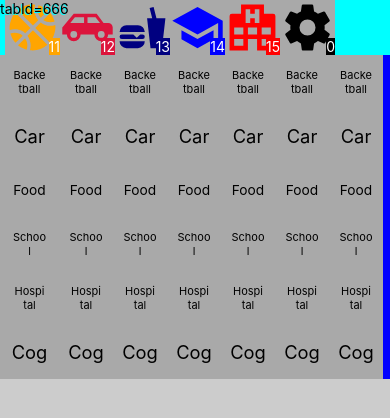
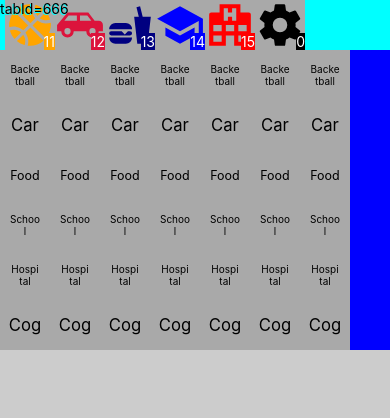
Before and after one commit to rokashevich/tiary, a React Native app: screen / in a window 390 px wide. Shown: the top 418 px of the page. Built offline with nearby package versions, Linux system fonts and the light colour scheme.

Commit message:
Заменил прокидывание props на контекст

```diff
--- a/App.js
+++ b/App.js
@@ -5,28 +5,30 @@ import { Icons, Backetball, Car, School, Food, Cog } from './Icons';
 import { Categories, Tables, DATA } from './Db';
 import AppContext from './AppContext';
 
-const ButtonsRow = (props) => {
-    const c = useContext(AppContext);
+const ButtonsRow = () => {
+    const context = useContext(AppContext);
     const categories = Categories
 
     return categories.map((item) => (
         <TouchableOpacity
-            onPress={() => { c.setTabId(item.id) }}
-            style={{ background: item.id == c.tabId ? 'gray' : 'darkgray' }}>
-            <Icons name={item.name} color={item.color} size={props.geometry.size} />
+            onPress={() => { context.setTabId(item.id) }}
+            style={{ background: item.id == context.tabId ? 'gray' : 'darkgray' }}>
+            <Icons name={item.name} color={item.color} size={context.tileSize} />
             <Text style={{ position: 'absolute', bottom: 0, right: 0, background: item.color, color: 'white' }}>{item.id}</Text>
         </TouchableOpacity>
     ))
 }
 
 const Tile = (props) => {
+    const context = useContext(AppContext);
+    const size = context.tileSize
+
     const text_length = props.text.length
-    const font_size = props.geometry.size / (props.text.length > 5 ? 5 : props.text.length)
+    const font_size = size / (props.text.length > 5 ? 5 : props.text.length)
     const text = props.text.match(/.{1,5}/g).join("\n")
-    const size = props.geometry.size - 1
     return (
         <View style={{
-            width: size + (props.first ? props.geometry.pixels_left : 0),
+            width: size,
             height: size,
             backgroundColor: 'darkgray',
             justifyContent: 'center',
@@ -42,12 +44,13 @@ const Tile = (props) => {
 
 const ValueRow = (props) => {
     return [0, 1, 2, 3, 4, 5, 6].map((i) => (
-        <Tile geometry={props.geometry} text={props.values.name} first={i == 0 ? true : false} />
+        <Tile text={props.values.name} first={i == 0 ? true : false} />
     ))
 }
 
 
 const App = () => {
+    const [tileSize, setTabSize] = useState(50)
     const [tabId, setTabId] = useState(666)
     const [setting1value, setSetting1value] = useState('initialValue1');
     const [setting2value, setSetting2value] = useState(false);
@@ -55,6 +58,7 @@ const App = () => {
         setting3 ? setSetting2(true) : setSetting2value(false);
     };
     const userSettings = {
+        tileSize: tileSize,
         tabId: tabId,
         setting1name: setting1value,
         setting2name: setting2value,
@@ -65,22 +69,16 @@ const App = () => {
     // const myContext = useContext(AppContext);
 
     // Размер тайла, кол-во колонок зависят от размера экранчика и плотности пикселей.
-    const base_size = 55
+    const base_size = userSettings.tileSize
     const screen_width = Dimensions.get('window').width
     const max_columns = Math.floor(screen_width / base_size)
     const tile_size = Math.floor(screen_width / max_columns)
     const pixels_left = screen_width - tile_size * max_columns
 
-    //base_size + Math.floor(( screen_width - max_columns*base_size ) / max_columns)
-    const forced_padding = screen_width - max_columns * tile_size
-    const [geometry, setGeometry] = useState({ size: tile_size, columns: max_columns, pixels_left: pixels_left });
-    console.log("--- Dimensions:")
-    console.log("screen_width=" + screen_width)
-    console.log("tile_size=" + base_size + "->" + tile_size + " (" + pixels_left + " pixels left)")
 
     const renderItem = ({ item }) => (
         <View horizontal style={{ background: '#0000ff', flex: 1, flexDirection: 'row', marginBottom: 0 }}>
-            <ValueRow geometry={geometry} values={item} />
+            <ValueRow values={item} />
         </View>
     );
 
@@ -91,7 +89,7 @@ const App = () => {
                     horizontal
                     showsHorizontalScrollIndicator={false}
                     style={{ flexGrow: 0, marginLeft: pixels_left }}>
-                    <ButtonsRow geometry={geometry} />
+                    <ButtonsRow />
                 </ScrollView>
 
                 <FlatList
```
